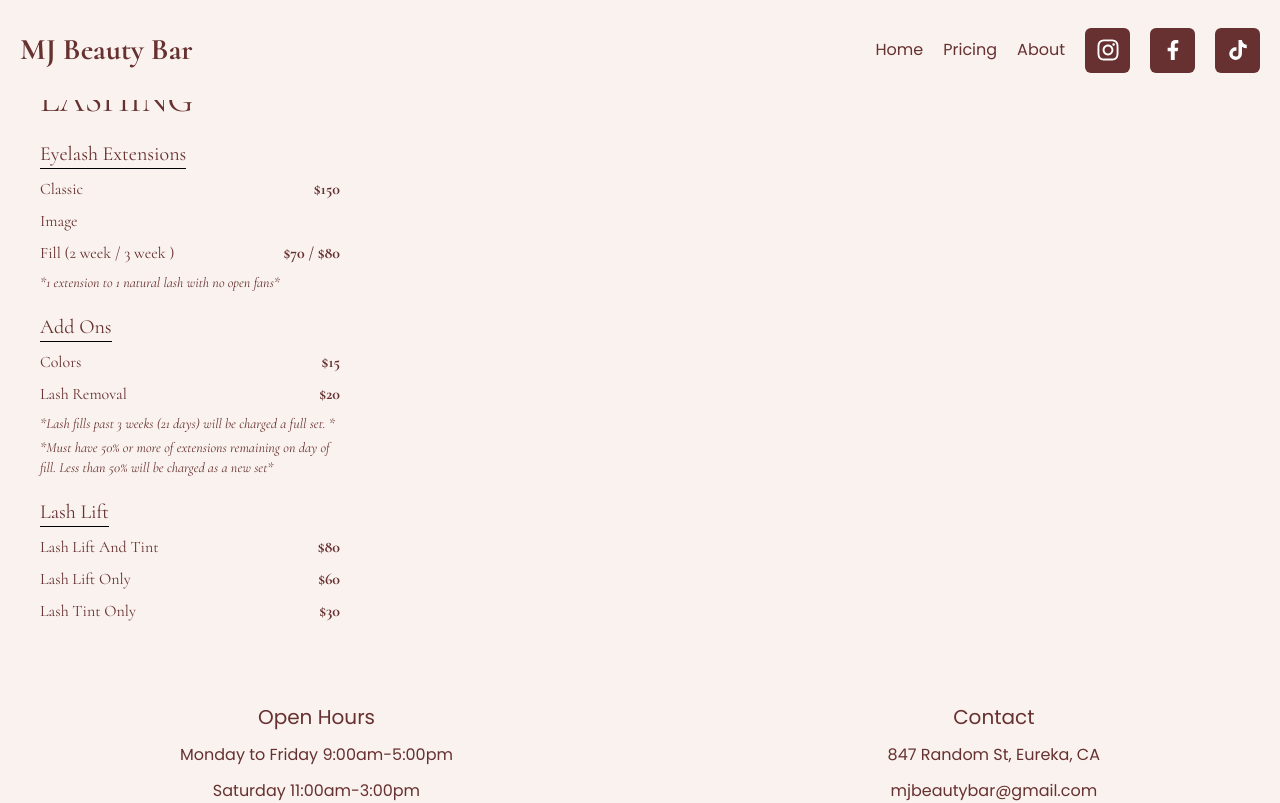
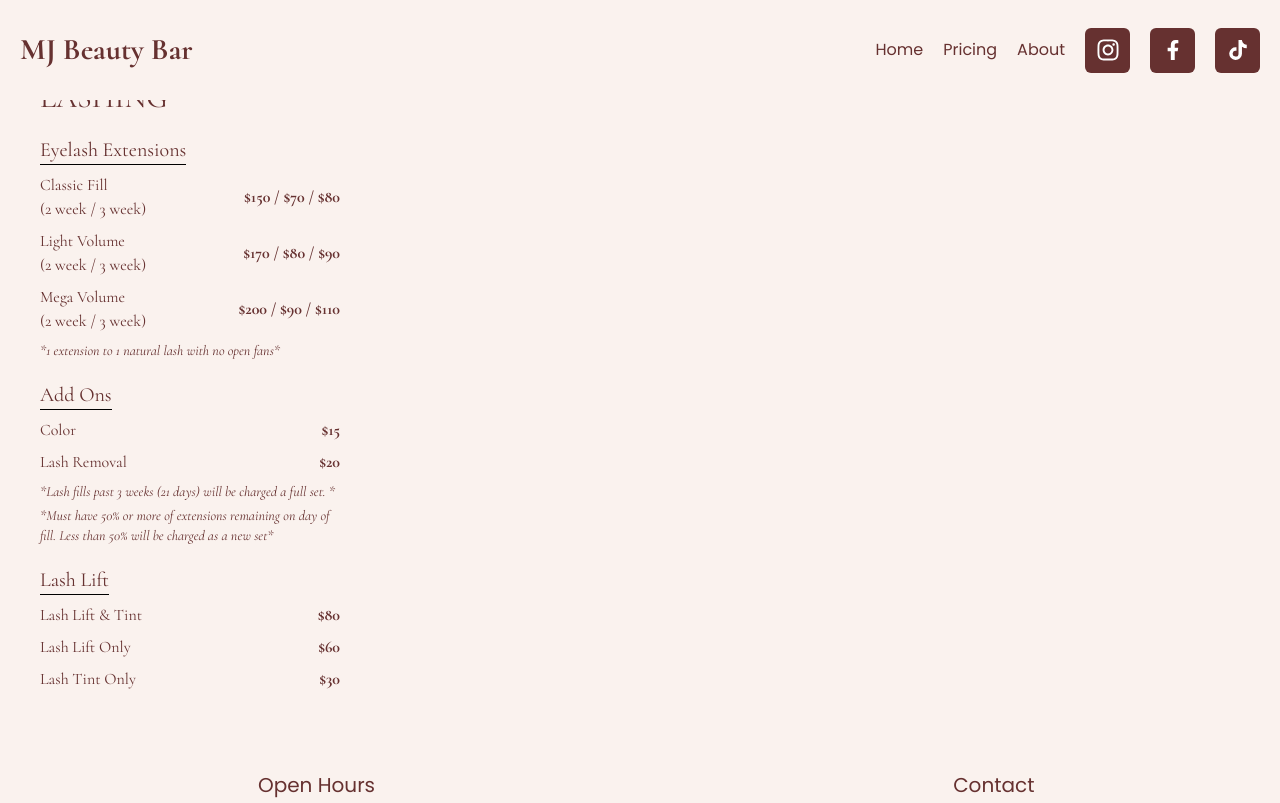
Before and after one commit to joseph-lang7/MJ-Beauty-Bar, a React (Vite) app: page /pricing in a window 1280 px wide. Shown: the top 803 px of the page. Built offline with nearby package versions, Linux system fonts and the light colour scheme.

Commit message:
Refactor pricing grid sections

```diff
--- /dev/null
+++ b/src/components/pricing-grid-sections/components/disclaimer-text.jsx
@@ -0,0 +1,8 @@
+import PropTypes from "prop-types";
+const DisclaimerText = ({ content }) => {
+  return <p className="italic text-xs md:text-sm">{content}</p>;
+};
+DisclaimerText.propTypes = {
+  content: PropTypes.string,
+};
+export default DisclaimerText;
--- /dev/null
+++ b/src/components/pricing-grid-sections/components/service-category-title.jsx
@@ -0,0 +1,10 @@
+import PropTypes from "prop-types";
+const ServiceCategoryTitle = ({ content }) => {
+  return <h2 className="text-3xl uppercase">{content}</h2>;
+};
+
+ServiceCategoryTitle.propTypes = {
+  content: PropTypes.string,
+};
+
+export default ServiceCategoryTitle;
--- /dev/null
+++ b/src/components/pricing-grid-sections/components/service-title.jsx
@@ -0,0 +1,13 @@
+import PropTypes from "prop-types";
+const ServiceTitle = ({ content }) => {
+  return (
+    <div className="w-max flex flex-col">
+      <h3 className="text-xl">{content}</h3>
+      <span className="w-full h-[1px] bg-black"></span>
+    </div>
+  );
+};
+ServiceTitle.propTypes = {
+  content: PropTypes.string,
+};
+export default ServiceTitle;
--- /dev/null
+++ b/src/components/pricing-grid-sections/components/specific-service.jsx
@@ -0,0 +1,20 @@
+import PropTypes from "prop-types";
+const SpecificService = ({ serviceTitle, dollarsPrice, durationForRefill }) => {
+  return (
+    <div className="flex gap-2 w-full justify-between">
+      <div className="flex flex-col">
+        <h3>{serviceTitle}</h3>
+        <p>{durationForRefill}</p>
+      </div>
+      <p className="font-bold text-right flex items-center">{dollarsPrice}</p>
+    </div>
+  );
+};
+
+SpecificService.propTypes = {
+  serviceTitle: PropTypes.string,
+  dollarsPrice: PropTypes.string,
+  durationForRefill: PropTypes.string,
+};
+
+export default SpecificService;
--- a/src/components/pricing-grid-sections/lashing/lashing.jsx
+++ b/src/components/pricing-grid-sections/lashing/lashing.jsx
@@ -1,65 +1,49 @@
+import DisclaimerText from "../components/disclaimer-text";
+import ServiceCategoryTitle from "../components/service-category-title";
+import ServiceTitle from "../components/service-title";
+import SpecificService from "../components/specific-service";
 const Lashing = () => {
   return (
-    <div className="w-[300px] flex flex-col gap-5">
-      <h2 className="text-4xl uppercase">Lashing</h2>
-      <div className="flex flex-col gap-2">
-        <div className="w-max flex flex-col">
-          <h3 className="text-xl">Eyelash Extensions</h3>
-          <span className="w-full h-[1px] bg-black"></span>
-        </div>
-        <div className="flex gap-2 w-full justify-between">
-          <h3>Classic</h3>
-          <p className="font-bold">$150</p>
-        </div>
-        <div className="hidden md:block">Image</div>
-        <div className="flex gap-2 w-full justify-between">
-          <h3>Fill (2 week / 3 week )</h3>
-          <p className="font-bold">$70 / $80</p>
-        </div>
+    <div className="w-full md:w-[300px] flex flex-col gap-5">
+      <ServiceCategoryTitle content="Lashing" />
+      <div className="flex flex-col gap-2 w-full">
+        <ServiceTitle content="Eyelash Extensions" />
+        <SpecificService
+          serviceTitle="Classic Fill"
+          durationForRefill="(2 week / 3 week)"
+          dollarsPrice="$150 / $70 / $80"
+        />
+        <SpecificService
+          serviceTitle="Light Volume"
+          durationForRefill="(2 week / 3 week)"
+          dollarsPrice="$170 / $80 / $90"
+        />
+        <SpecificService
+          serviceTitle="Mega Volume"
+          durationForRefill="(2 week / 3 week)"
+          dollarsPrice="$200 / $90 / $110"
+        />
         <p className="italic text-sm">
           *1 extension to 1 natural lash with no open fans*
         </p>
       </div>
       <div className="w-full flex flex-col gap-2">
-        <div className="w-max flex flex-col">
-          <h3 className="text-xl">Add Ons</h3>
-          <span className="w-full h-[1px] bg-black"></span>
-        </div>
-        <div className="w-full flex justify-between">
-          <p>Colors</p>
-          <p className="font-bold">$15</p>
-        </div>
-        <div className="w-full flex justify-between">
-          <p>Lash Removal</p>
-          <p className="font-bold">$20</p>
-        </div>
+        <ServiceTitle content="Add Ons" />
+        <SpecificService serviceTitle="Color" dollarsPrice="$15" />
+        <SpecificService serviceTitle="Lash Removal" dollarsPrice="$20" />
         <div className="flex flex-col gap-1">
-          <p className="italic text-sm">
-            *Lash fills past 3 weeks (21 days) will be charged a full set. *{" "}
-          </p>
-          <p className="italic text-sm">
-            *Must have 50% or more of extensions remaining on day of fill. Less
-            than 50% will be charged as a new set*
-          </p>
+          <DisclaimerText content="*Lash fills past 3 weeks (21 days) will be charged a full set. *" />
+          <DisclaimerText
+            content=" *Must have 50% or more of extensions remaining on day of fill. Less
+            than 50% will be charged as a new set*"
+          />
         </div>
       </div>
       <div className="w-full flex flex-col gap-2">
-        <div className="w-max flex flex-col">
-          <h3 className="text-xl">Lash Lift</h3>
-          <span className="w-full h-[1px] bg-black"></span>
-        </div>
-        <div className="w-full flex justify-between">
-          <p>Lash Lift And Tint</p>
-          <p className="font-bold">$80</p>
-        </div>
-        <div className="w-full flex justify-between">
-          <p>Lash Lift Only</p>
-          <p className="font-bold">$60</p>
-        </div>
-        <div className="w-full flex justify-between">
-          <p>Lash Tint Only</p>
-          <p className="font-bold">$30</p>
-        </div>
+        <ServiceTitle content="Lash Lift" />
+        <SpecificService serviceTitle="Lash Lift & Tint" dollarsPrice="$80" />
+        <SpecificService serviceTitle="Lash Lift Only" dollarsPrice="$60" />
+        <SpecificService serviceTitle="Lash Tint Only" dollarsPrice="$30" />
       </div>
     </div>
   );
```
